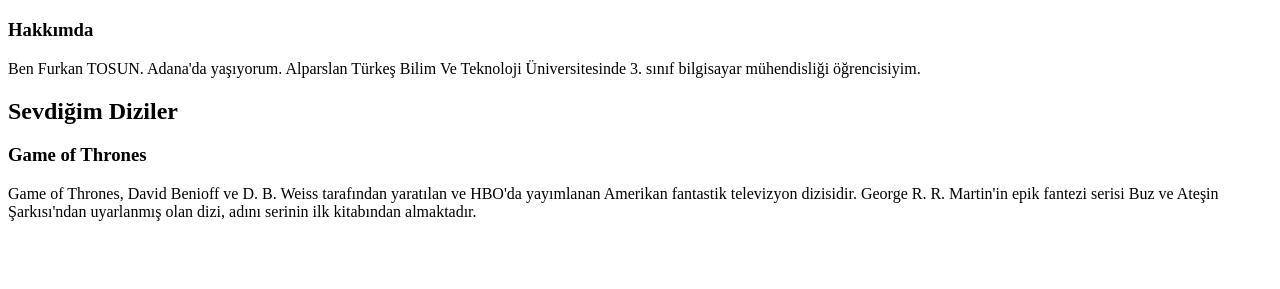
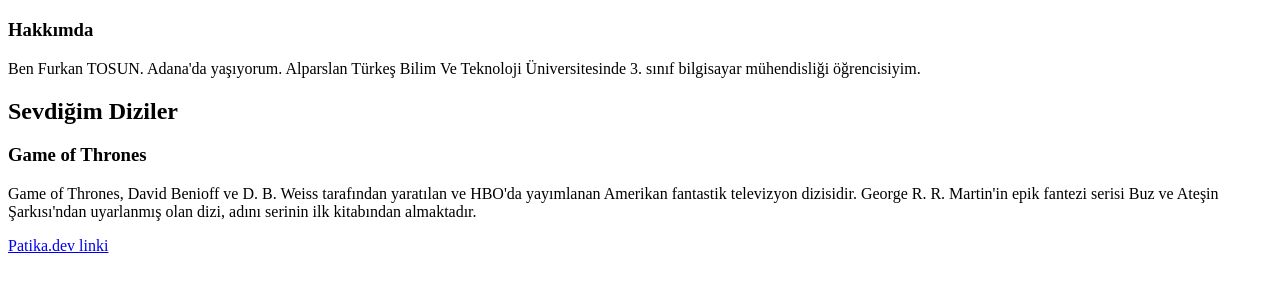
Before and after one commit to Scorpowl/kodluyoruzilkrepo, a plain HTML site: page src/index.html in a window 1280 px wide. Shown: the part 61-350 px from the top of the page. Drawn offline with Linux system fonts and the light colour scheme.

Commit message:
link ekledim

```diff
--- a/src/index.html
+++ b/src/index.html
@@ -13,6 +13,7 @@
     <h2>Sevdiğim Diziler</h2>
     <h3>Game of Thrones</h3>
     <p>Game of Thrones, David Benioff ve D. B. Weiss tarafından yaratılan ve HBO'da yayımlanan Amerikan fantastik televizyon dizisidir. George R. R. Martin'in epik fantezi serisi Buz ve Ateşin Şarkısı'ndan uyarlanmış olan dizi, adını serinin ilk kitabından almaktadır.</p>
+    <a href="www.patika.dev">Patika.dev linki</a>
     <!--Bu bir yorum satırıdır-->
 </body>
 </html>
```
